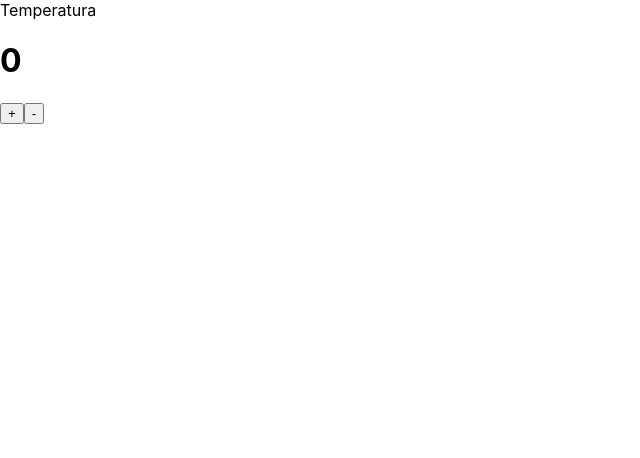
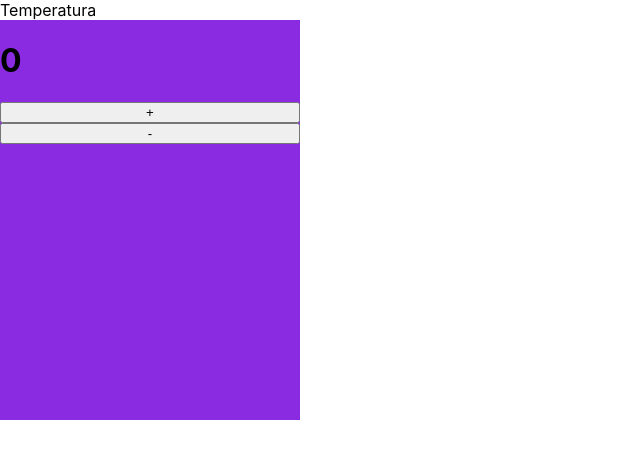
Before and after one commit to marcinoles87/temperatueControl, a React (Create React App) app: page / in a window 1280 px wide. Shown: the top 458 px of the page, without its empty margins (0-640 px from the left). Built offline with nearby package versions, Linux system fonts and the light colour scheme.

Commit message:
add Temp component

```diff
--- /dev/null
+++ b/src/components/Temp.css
@@ -0,0 +1,13 @@
+.temp{
+    display: flex;
+    flex-direction: column;
+    width: 300px;
+    height: 400px;
+    background-color: blueviolet;
+
+}
+
+.button{
+    width: 20px;
+    height: 10px;
+}
--- a/src/components/Temp.js
+++ b/src/components/Temp.js
@@ -1,4 +1,5 @@
 import React, { useState } from 'react'
+import '../components/Temp.css'
 
 
 
@@ -7,7 +8,7 @@ const Temp = () => {
     const [temp,setTemp] = useState(0);
 
     return (
-        <div>
+        <div className='temp'>
             <h1>{temp} </h1>
             <button onClick={() => setTemp(temp+1)}>+</button>
             <button onClick={() => setTemp(temp-1)}>-</button>
```
